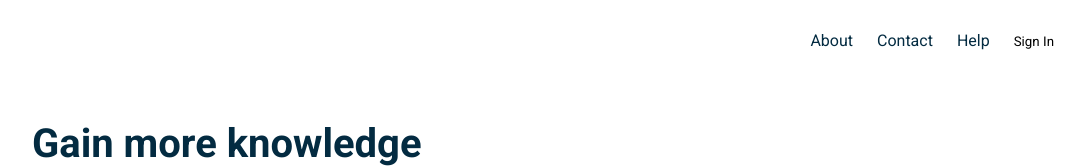
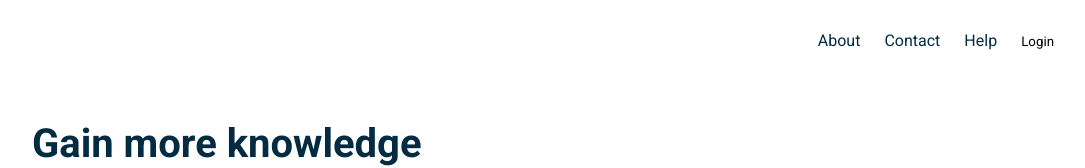
Before and after one commit to Franklin28create/julius-summarist, a Next.js app: page / in a window 1280 px wide. Shown: the top 168 px of the page, without its empty margins (97-1182 px from the left). Built offline with nearby package versions, Linux system fonts and the light colour scheme.

Commit message:
homepagea test

```diff
--- a/app/LoginForm.tsx
+++ b/app/LoginForm.tsx
@@ -18,6 +18,7 @@ return (
 export default function LoginForm() {
   const [email, setEmail] = useState("");
   const [password, setPassword] = useState("");
+  const [isModalOpen, setIsModalOpen] = useState(false);
 
   const handleSubmit = (e: React.FormEvent) => {
     e.preventDefault();
--- a/app/Navbar.tsx
+++ b/app/Navbar.tsx
@@ -9,7 +9,7 @@ export default function Navbar() {
   return (
     <>
       <button onClick={() => setIsModalOpen(true)}>
-        Sign In
+        Login
       </button>
 
       {isModalOpen && (
```
